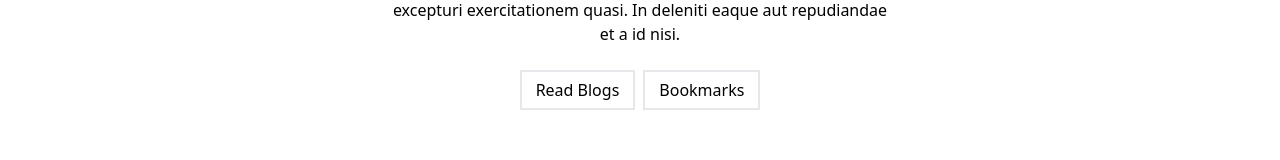
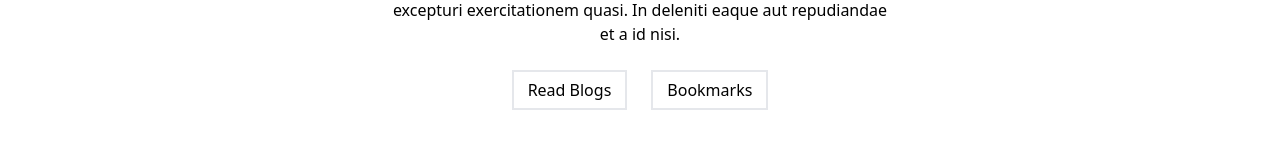
Before and after one commit to alalhosen/byte-blaze-concept--8, a React (Vite) app: page / in a window 1280 px wide. Shown: the part 274-434 px from the top of the page. Built offline with nearby package versions, Linux system fonts and the light colour scheme.

Commit message:
margin set in home page hero section

```diff
--- a/src/components/Hero.jsx
+++ b/src/components/Hero.jsx
@@ -26,7 +26,7 @@ const Hero = () => {
             </Link>
             <Link
               to="/bookmarks"
-              className="relative inline-block px-4 py-2 font-medium group"
+              className="relative inline-block ml-4 px-4 py-2 font-medium group"
             >
               <span className="absolute inset-0 w-full h-full transition duration-200 ease-out transform translate-x-1 translate-y-1 bg-primary group-hover:-translate-x-0 group-hover:-translate-y-0"></span>
               <span className="absolute inset-0 w-full h-full bg-white border-2 border-secondary group-hover:bg-primary"></span>
```
